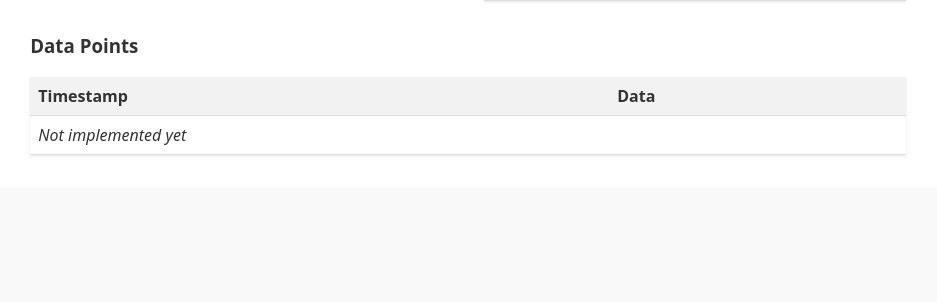
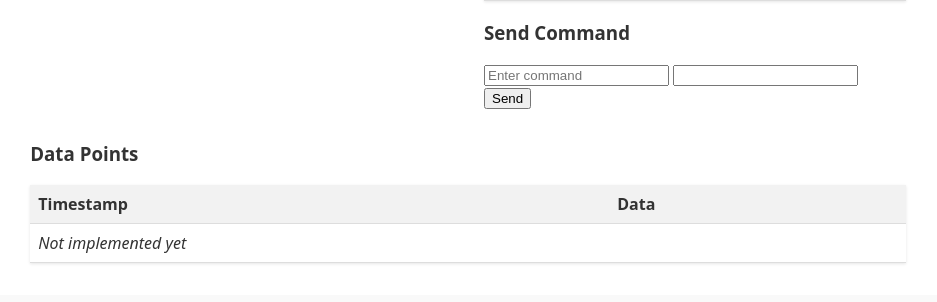
Before and after one commit to skwort/sense-web, a FastAPI app: template sense_web/api/webui/templates/device.html in a window 1280 px wide. Shown: the part 349-651 px from the top of the page, without its empty margins (172-1109 px from the left). Run offline with FastAPI, Linux system fonts and the light colour scheme; the template is opened without the code that fills it, so the values that code supplies are empty; some libraries are stand-ins or nearby versions.

Commit message:
api: Add command form to device page
Add a form for sending device commands on the `device/{uuid}`
page of the WebUI.

```diff
--- a/sense_web/api/webui/templates/base.html
+++ b/sense_web/api/webui/templates/base.html
@@ -5,6 +5,8 @@
     <meta charset="UTF-8">
     <title>{% block title %}SENSE Web{% endblock %}</title>
     <link rel="stylesheet" href="/static/styles.css">
+    <script src="https://unpkg.com/htmx.org@2.0.1"></script>
+    <script src="https://unpkg.com/htmx-ext-json-enc@2.0.1/json-enc.js"></script>
 </head>
 
 <body>
--- a/sense_web/api/webui/templates/device.html
+++ b/sense_web/api/webui/templates/device.html
@@ -33,6 +33,13 @@
                     {% endfor %}
                 </tbody>
             </table>
+
+            <h3>Send Command</h3>
+            <form hx-post="/api/devices/{{ device.uuid }}/commands" hx-ext="json-enc" hx-swap="none">
+                <input type="text" name="cmd" placeholder="Enter command" />
+                <input type="number" name="timestamp" />
+                <button type="submit">Send</button>
+            </form>
         </div>
     </div>
 
```
